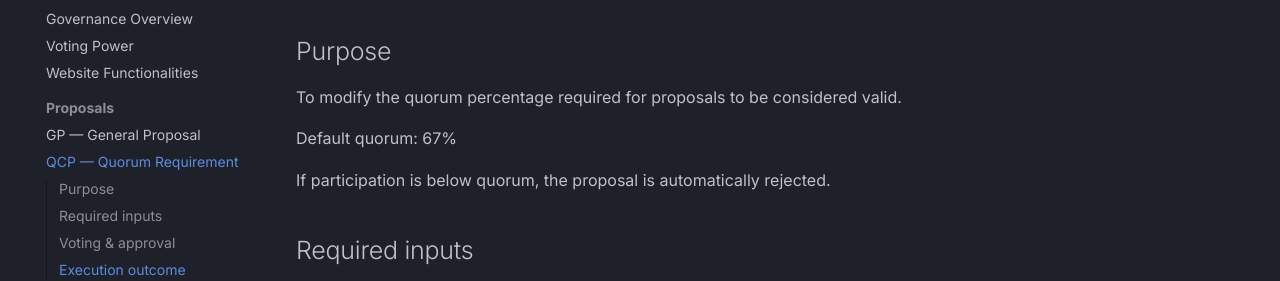
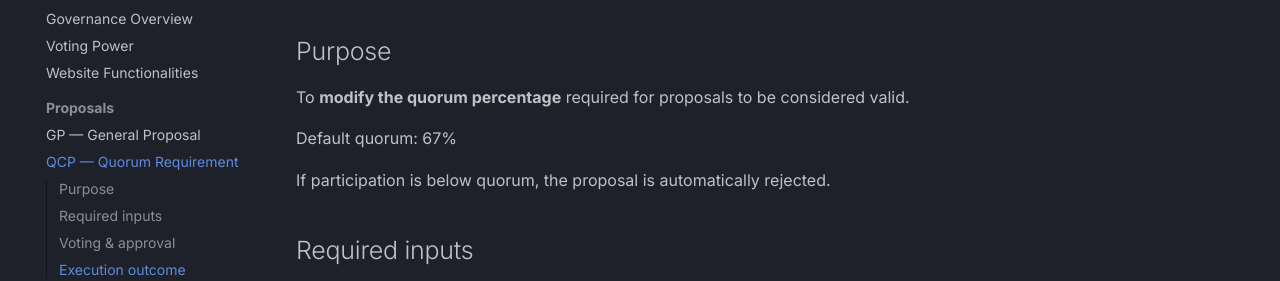
Before and after one commit to HermanToothrot10/qubic-capital-manual, an MkDocs documentation site: the page built from docs/proposals/qcp.md, in a window 1280 px wide. Shown: the part 146-427 px from the top of the page. Built offline with MkDocs 1.6.1 and Material for MkDocs 9.7.7, drawn with Linux system fonts in a browser that asks for light colours.

Commit message:
Update qcp.md

```diff
--- a/docs/proposals/qcp.md
+++ b/docs/proposals/qcp.md
@@ -2,7 +2,7 @@
 
 ## Purpose
 
-To modify the quorum percentage required for proposals to be considered valid.
+To **modify the quorum percentage** required for proposals to be considered valid.
 
 Default quorum: 67%
 
```
